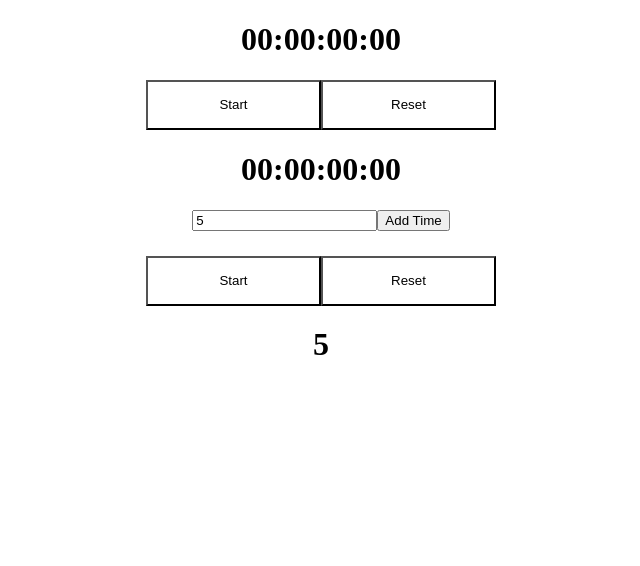
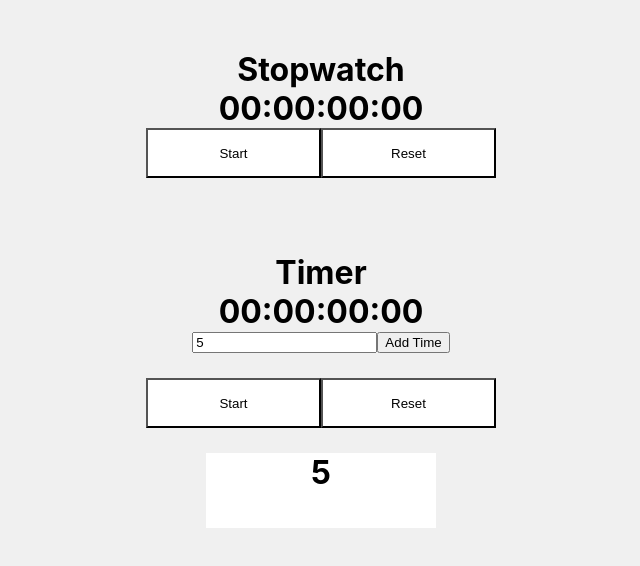
Before and after one commit to erichan42/Study-Timer, a React (Create React App) app: page / in a window 1280 px wide. Both pictures are taken after typing "5" into the empty fields and a click on the button "Add Time". Shown: the top 566 px of the page, without its empty margins (319-959 px from the left). Built offline with nearby package versions, Linux system fonts and the light colour scheme; the HTML template or start-up script is replaced by a standard one.

Commit message:
fixed stopwatch

```diff
--- a/src/App.js
+++ b/src/App.js
@@ -1,11 +1,18 @@
 import React from 'react';
 import Stopwatch from './Components/Stopwatch/Stopwatch';
 import Timer from './Components/Timer/Timer';
+import './Styles/index.css'
 
 const App = () => (
     <div>
-        <Stopwatch />
-        <Timer />
+        <div className="container">
+            <h1>Stopwatch</h1>
+            <Stopwatch />
+        </div>
+        <div className="container">
+            <h1>Timer</h1>
+            <Timer />
+        </div>
     </div>
 );
 
--- a/src/Components/Cards/Cards.css
+++ b/src/Components/Cards/Cards.css
@@ -1,7 +1,7 @@
 .cards {
     margin:0 auto;
-    margin-top: 20px;
-    margin-bottom: 20px;
+    margin-top: 25px;
+    margin-bottom: 25px;
     width: 30%;
     height: 75px;
     background-color: white;
@@ -9,5 +9,6 @@
 }
 
 .time-names {
-    margin: auto;
+    height:inherit;
+    vertical-align: middle;
 }
--- a/src/Components/Stopwatch/Stopwatch.js
+++ b/src/Components/Stopwatch/Stopwatch.js
@@ -13,7 +13,8 @@ class Stopwatch extends React.Component {
         /** Changes name of button depending on toggle state */
         buttonName: ["Start","Pause"],
         /** Initializes the start time since pressing the button */
-        startTime: Date.now(),
+        startTime: 0,
+        dateTime: Date.now(),
         /** Tracks time passed */
         timer: 0,
         /** Differentiates pause from reset */
@@ -36,7 +37,7 @@ class Stopwatch extends React.Component {
             /* Checks if timer should be on */
             if (this.state.toggle) {
                 this.setState((state) => {
-                    return {timer: (Date.now() - state.startTime)}
+                    return {timer: state.startTime + (Date.now() - state.dateTime)}
                 });
             }
         }, 1);
@@ -53,8 +54,9 @@ class Stopwatch extends React.Component {
 
         /* Runs the startTime function */
         this.setState((state) => {
-            return {toggle: !state.toggle,
-                    startTime: state.reset ? Date.now() : state.startTime,
+                return{toggle: !state.toggle,
+                    dateTime: Date.now(),
+                    startTime: state.reset ? 0 : state.timer,
                     reset: false}
         });
     }
--- a/src/Components/Timer/Timer.js
+++ b/src/Components/Timer/Timer.js
@@ -59,10 +59,10 @@ class Timer extends React.Component {
                                 }
                             });
                         }
-                        return {timer: 0,
-                                toggle:false,
+                        return {toggle:false,
                                 reset:true,
-                                index:(state.index + 1) % state.timeQueue.length}
+                                index:(state.index + 1) % state.timeQueue.length,
+                                timer: state.timeQueue[state.index]}
                     }
                 });
             }
--- a/src/Styles/index.css
+++ b/src/Styles/index.css
@@ -12,3 +12,15 @@ code {
   font-family: source-code-pro, Menlo, Monaco, Consolas, "Courier New",
     monospace;
 }
+
+h1 {
+  text-align:center;
+  margin: 0;
+}
+
+.container {
+  margin: 0 auto;
+  width: 60%;
+  margin-top: 25px;
+  padding: 25px;
+}
```
